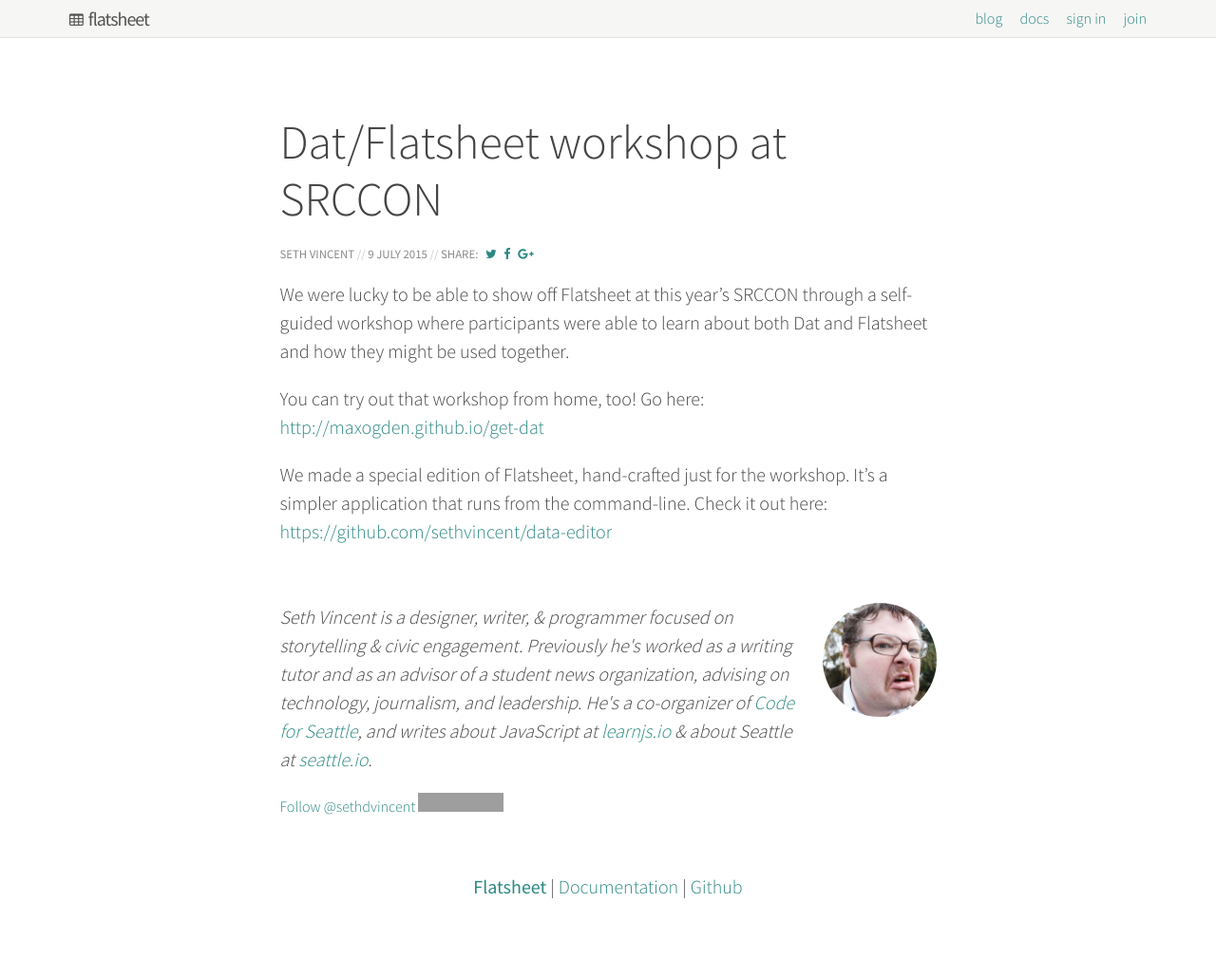
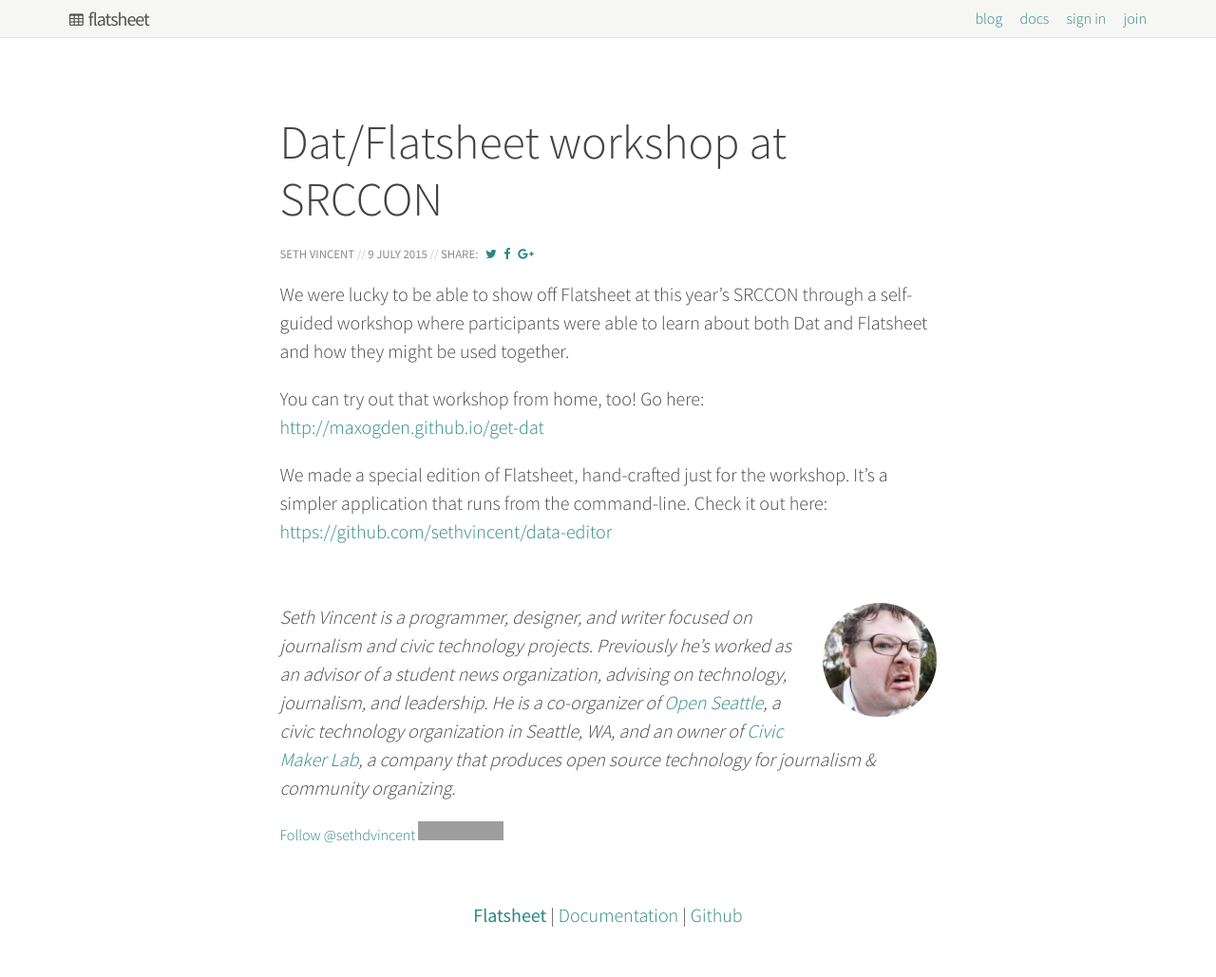
Before and after one commit to flatsheet/flatsheet.github.io, a Jekyll site: the page built from _posts/2015-07-09-SRCCON-roundup.md, in a window 1280 px wide. Shown: the whole page at 95% size. Built offline with Jekyll 4.4.1, drawn with Linux system fonts in a browser that asks for light colours; nearby versions of some CDN libraries; Markdown is read by kramdown in place of the engine named in the settings; comment, search, counter and statistics services are not loaded; before the commit the page ends 999 px from its top, so only the background shows below that; grey boxes are pictures that could not be loaded.

Commit message:
Update post.html

```diff
--- a/_layouts/post.html
+++ b/_layouts/post.html
@@ -26,7 +26,7 @@
 <div class="bio">
   <p>
     <img class="headshot" src="/images/sethvincent.png">
-    <i>Seth Vincent is a designer, writer, & programmer focused on storytelling & civic engagement. Previously he's worked as a writing tutor and as an advisor of a student news organization, advising on technology, journalism, and leadership. He's a co-organizer of <a href="http://codeforseattle.org" target="blank">Code for Seattle</a>, and writes about JavaScript at <a href="http://learnjs.io" target="blank">learnjs.io</a> & about Seattle at <a href="http://seattle.io" target="blank">seattle.io</a>.</i></p>
+    <i>Seth Vincent is a programmer, designer, and writer focused on journalism and civic technology projects. Previously he’s worked as an advisor of a student news organization, advising on technology, journalism, and leadership. He is a co-organizer of <a href="http://openseattle.org">Open Seattle</a>, a civic technology organization in Seattle, WA, and an owner of <a href="http://civicmakerlab.com">Civic Maker Lab</a>, a company that produces open source technology for journalism & community organizing.</i></p>
   <a href="https://twitter.com/sethdvincent" class="twitter-follow-button" data-dnt="true" data-show_count="false">Follow @sethdvincent</a>
 <script>!function(d,s,id){var js,fjs=d.getElementsByTagName(s)[0];if(!d.getElementById(id)){js=d.createElement(s);js.id=id;js.src="//platform.twitter.com/widgets.js";fjs.parentNode.insertBefore(js,fjs);}}(document,"script","twitter-wjs");</script>
   <iframe src="http://ghbtns.com/github-btn.html?user=sethvincent&type=follow"
```
